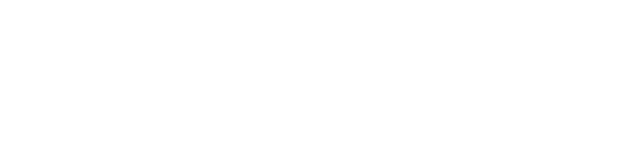
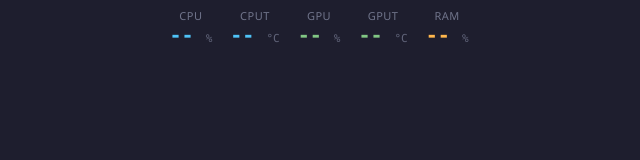
Before and after one commit to GongYanYu/gyy-monitor, a plain HTML site: page web/index.html in a window 1280 px wide. Shown: the whole page, without its empty margins (321-961 px from the left). Drawn offline with Linux system fonts and the light colour scheme.

Commit message:
fix: 修复 pywebview 6.x 白色方块 — 恢复 transparent + 兜底配置补全指标

```diff
--- a/web/app.js
+++ b/web/app.js
@@ -28,7 +28,13 @@
           style: 'minimal', layout: 'horizontal',
           custom_css: null, font_size: 14, gap: 18, padding: 8,
         },
-        metrics: [],
+        metrics: [
+          {"id": "cpu_usage", "enabled": true, "label": "CPU", "unit": "%", "color": "#4fc3f7", "decimals": 0},
+          {"id": "cpu_temp", "enabled": true, "label": "CPUT", "unit": "°C", "color": "#4fc3f7", "decimals": 0},
+          {"id": "gpu_usage", "enabled": true, "label": "GPU", "unit": "%", "color": "#81c784", "decimals": 0},
+          {"id": "gpu_temp", "enabled": true, "label": "GPUT", "unit": "°C", "color": "#81c784", "decimals": 0},
+          {"id": "ram_usage", "enabled": true, "label": "RAM", "unit": "%", "color": "#ffb74d", "decimals": 0},
+        ],
         update_interval_ms: 1000,
         autostart: false,
       };
--- a/web/style.css
+++ b/web/style.css
@@ -9,8 +9,9 @@
   width: 100%;
   height: 100%;
   overflow: hidden;
-  background: transparent;
+  background: #1e1e2e;
   font-family: 'Segoe UI', system-ui, -apple-system, sans-serif;
+  color: #cdd6f4;
   user-select: none;
   -webkit-user-select: none;
 }
--- a/web/themes/minimal.css
+++ b/web/themes/minimal.css
@@ -1,9 +1,16 @@
-/* 极简数字风 — 透明背景 + 彩色数字 */
+/* 极简数字风 — 暗色背景 + 彩色数字 */
 .monitor-container {
   background: transparent;
-  text-shadow: 0 0 8px rgba(0, 0, 0, 0.6);
+}
+
+.metric-label {
+  color: #a6adc8;
 }
 
 .metric-value {
   font-family: 'Consolas', 'Cascadia Code', 'Courier New', monospace;
 }
+
+.metric-unit {
+  color: #a6adc8;
+}
```
Also changed, not shown: .claude/settings.json, 3 other files.
